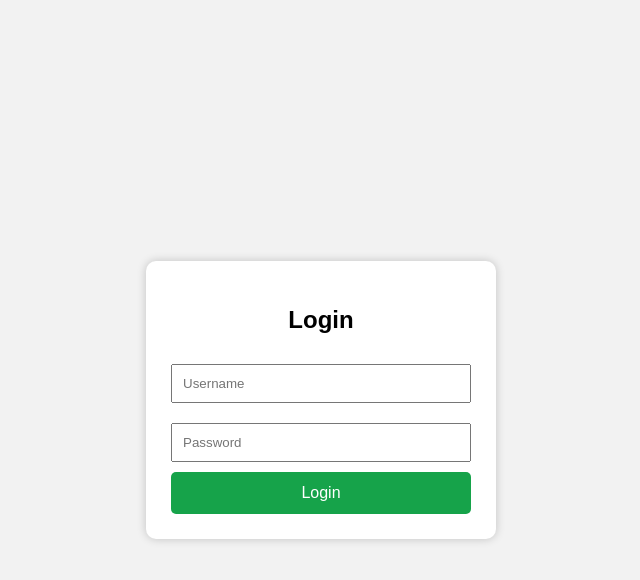
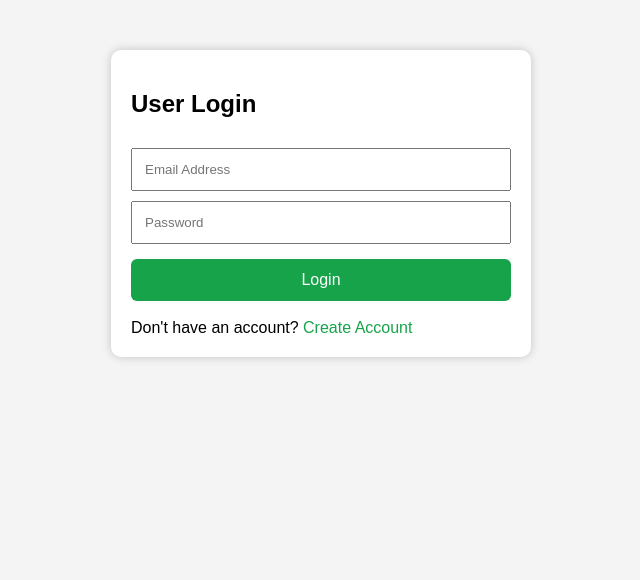
Before and after one commit to mrduduka918-dot/usdt-payment-server, a website: page public/login.html in a window 1280 px wide. Shown: the whole page, without its empty margins (319-959 px from the left). Drawn offline with Linux system fonts and the light colour scheme.

Commit message:
Update login.html

```diff
--- a/public/login.html
+++ b/public/login.html
@@ -1,72 +1,52 @@
 <!DOCTYPE html>
 <html>
+
 <head>
+
 <meta charset="UTF-8">
+
 <title>Login</title>
 
-<style>
-body{
-font-family:Arial,sans-serif;
-background:#f2f2f2;
-display:flex;
-justify-content:center;
-align-items:center;
-height:100vh;
-margin:0;
-}
-
-.box{
-background:white;
-padding:25px;
-border-radius:10px;
-width:300px;
-box-shadow:0 0 10px rgba(0,0,0,.2);
-}
-
-h2{
-text-align:center;
-}
-
-input{
-width:100%;
-padding:10px;
-margin:10px 0;
-box-sizing:border-box;
-}
-
-button{
-width:100%;
-padding:12px;
-background:#16a34a;
-color:white;
-border:none;
-border-radius:5px;
-font-size:16px;
-cursor:pointer;
-}
-
-button:hover{
-background:#15803d;
-}
-</style>
+<link rel="stylesheet" href="style.css">
 
 </head>
 
 <body>
 
-<div class="box">
+<div class="card">
 
-<h2>Login</h2>
+<h2>User Login</h2>
 
-<input type="text" placeholder="Username">
+<form action="/login" method="POST">
 
-<input type="password" placeholder="Password">
+<input
+type="email"
+name="email"
+placeholder="Email Address"
+required>
 
-<button onclick="location.href='/pay.html'">
+<input
+type="password"
+name="password"
+placeholder="Password"
+required>
+
+<button type="submit">
 Login
 </button>
+
+</form>
+
+<br>
+
+Don't have an account?
+
+<a href="/signup">
+Create Account
+</a>
 
 </div>
 
 </body>
+
 </html>
```
